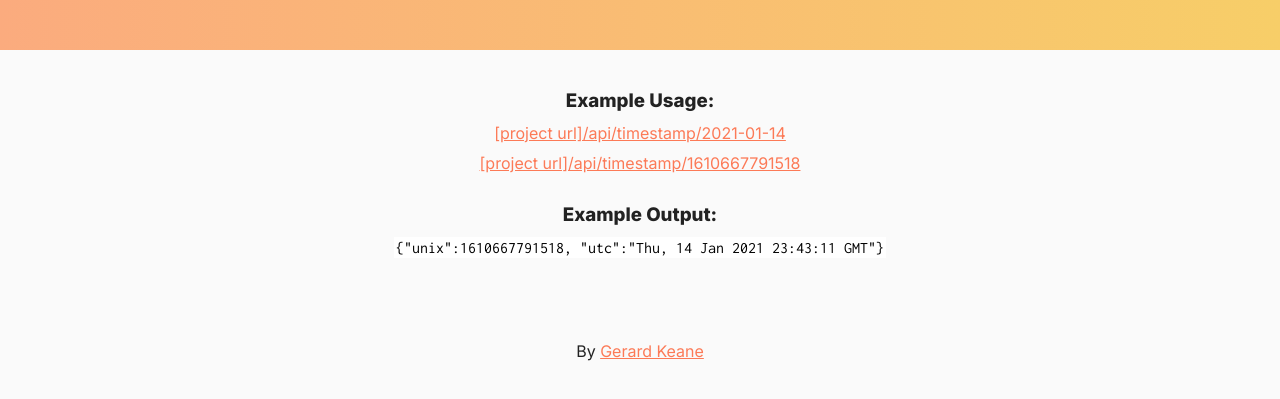
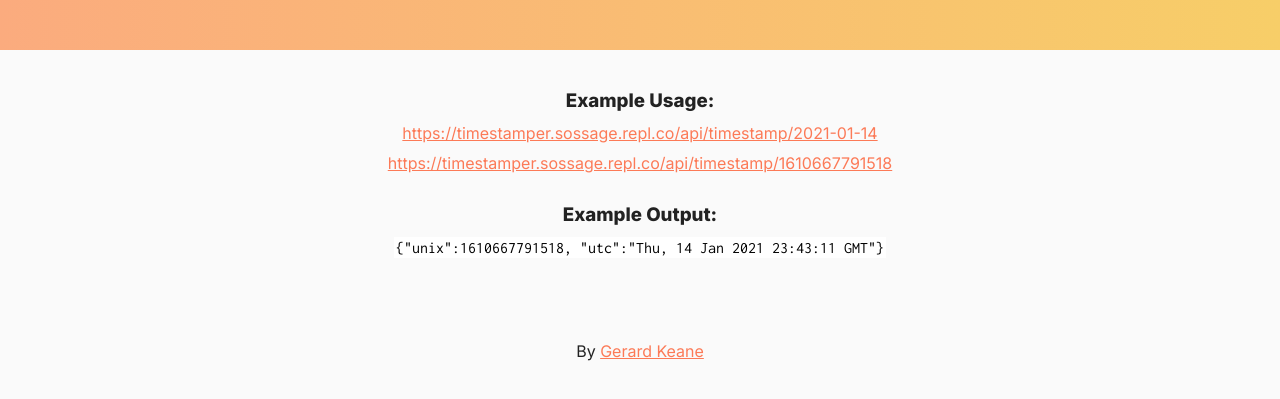
Before and after one commit to Grrrotbag/timestamper, a website: page views/index.html in a window 1280 px wide. Shown: the part 229-628 px from the top of the page. Drawn offline with Linux system fonts and the light colour scheme; files that its build step writes are made by us from their sources.

Commit message:
updated urls to hosted location

```diff
--- a/views/index.html
+++ b/views/index.html
@@ -20,8 +20,10 @@
     <div class="body-container">
       <h3>Example Usage:</h3>
       <ul>
-        <li><a href="api/timestamp/2015-12-25">[project url]/api/timestamp/2021-01-14</a></li>
-        <li><a href="api/timestamp/1451001600000">[project url]/api/timestamp/1610667791518</a></li>
+        <li><a href="api/timestamp/2015-12-25">https://timestamper.sossage.repl.co/api/timestamp/2021-01-14</a></li>
+        <li>
+          <a href="api/timestamp/1451001600000">https://timestamper.sossage.repl.co/api/timestamp/1610667791518</a>
+        </li>
       </ul>
 
       <h3>Example Output:</h3>
```
